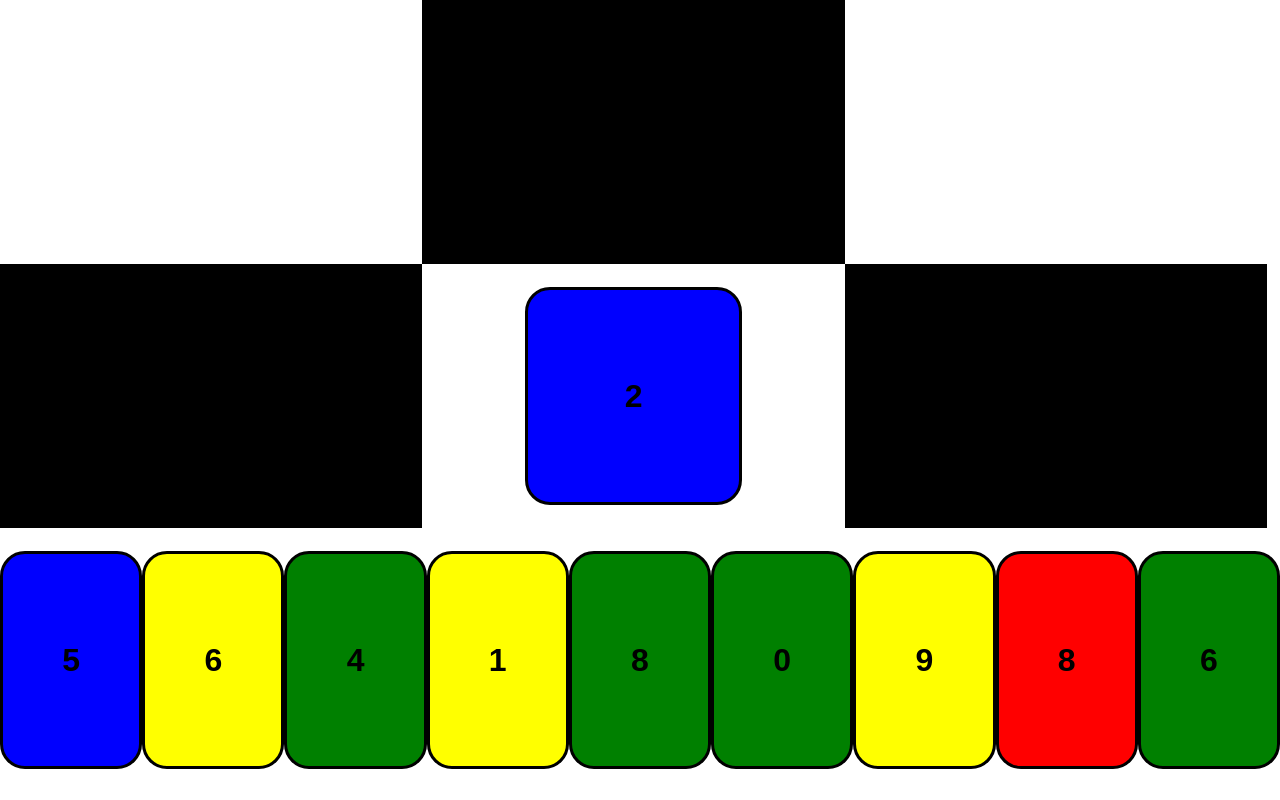
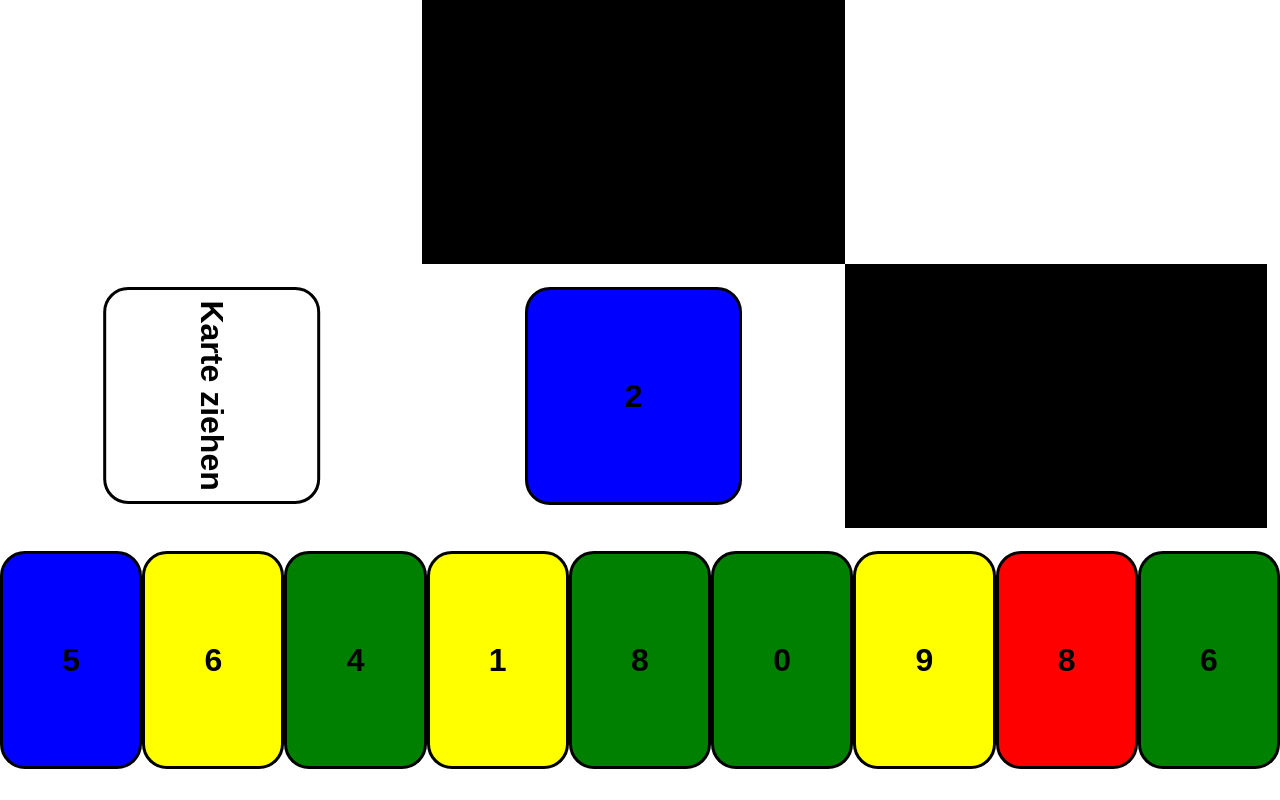
Before and after one commit to andyundso/uno-bot, a React (Create React App) app: page / in a window 1280 px wide. Built offline with nearby package versions, Linux system fonts and the light colour scheme; the HTML template or start-up script is replaced by a standard one.

Commit message:
Added possibility to take a card

```diff
--- a/src/App.tsx
+++ b/src/App.tsx
@@ -2,9 +2,10 @@ import 'izitoast/dist/css/iziToast.css';
 import iziToast from "izitoast";
 import * as React from 'react';
 import './App.css';
-import {distributeCards, generateCards, validCard} from "./helpers/cardFunctions";
+import {distributeCards, generateCards, playableCards, validCard} from "./helpers/cardFunctions";
 import {Card} from "./layout/Card";
-import {PlayerBoard} from "./PlayerBoard";
+import {CardStaple} from "./layout/CardStaple";
+import {PlayerBoard} from "./layout/PlayerBoard";
 import {DistributedCards, ICard} from "./types";
 
 interface Props {
@@ -57,6 +58,26 @@ class App extends React.Component<Props, State> {
         });
     }
 
+    public takeCard = () => {
+        if (playableCards(this.state.playerCards, this.state.playedCards[0])) {
+            iziToast.show({
+                color: 'red',
+                message: 'Du kannst Karten ausspielen, daher musst du keine Karte ziehen!',
+                position: 'topCenter',
+            })
+        } else {
+            const cardStaple = this.state.cardStaple;
+            const userCards = this.state.playerCards;
+            const pickedCard = cardStaple.shift();
+            userCards.push(pickedCard!);
+
+            this.setState({
+                cardStaple: cardStaple,
+                playerCards: userCards
+            })
+        }
+    };
+
     public updatePlayerCardState = (cardId: number) => {
         const card = this.state.playerCards.find((c: ICard) => c.key === cardId);
         if (card) {
@@ -92,7 +113,17 @@ class App extends React.Component<Props, State> {
                     </div>
 
                     <div style={{height: '33%', width: '100%'}}>
-                        <div style={{backgroundColor: 'black', float: 'left', height: '100%', width: '33%'}}/>
+                        <div style={{
+                            alignItems: 'center',
+                            display: 'flex',
+                            float: 'left',
+                            justifyContent: 'center',
+                            height: '100%',
+                            width: '33%'
+                        }}>
+                            <CardStaple onClick={this.takeCard}/>
+                        </div>
+
                         <div style={{
                             alignItems: 'center',
                             backgroundColor: 'white',
--- a/src/helpers/cardFunctions.ts
+++ b/src/helpers/cardFunctions.ts
@@ -20,7 +20,11 @@ export const generateCards = (): ICard[] => {
     });
 
     // copy each cards again
-    allCards.forEach((c: ICard) => allCards.push(c));
+    allCards.forEach((c: ICard) => {
+        c.key = i;
+        allCards.push(c);
+        i++
+    });
     colors.forEach((t: string) => {
         const card: IColorCard = {
             color: t,
@@ -72,3 +76,7 @@ export const distributeCards = (cards: ICard[]): DistributedCards => {
 export const validCard = (cardToPlay: ICard, lastCard: ICard) => {
     return cardToPlay.color === lastCard.color || cardToPlay.value === lastCard.value
 };
+
+export const playableCards = (cards: ICard[], lastCard: ICard) => {
+    return cards.map((c: ICard) => validCard(c, lastCard)).includes(true)
+};
--- a/src/layout/Card.tsx
+++ b/src/layout/Card.tsx
@@ -3,7 +3,8 @@ import * as React from 'react'
 interface Props {
     color: string;
     onClick?: () => void
-    value: number;
+    value: number|string;
+    verticalText?: boolean;
 }
 
 export class Card extends React.Component<Props> {
@@ -17,6 +18,7 @@ export class Card extends React.Component<Props> {
                 display: 'flex',
                 justifyContent: 'center',
                 height: '80%',
+                transform: this.props.verticalText ? 'rotate(90deg)' : undefined,
                 width: '50%'
             }}>
                 <h1>{this.props.value}</h1>
--- /dev/null
+++ b/src/layout/CardStaple.tsx
@@ -0,0 +1,9 @@
+import * as React from 'react';
+import {Card} from "./Card";
+
+interface Props {
+    onClick: () => void
+}
+
+export const CardStaple = ({onClick}: Props) =>
+    <Card verticalText color={'white'} onClick={onClick} value={'Karte ziehen'}/>;
--- a/src/PlayerBoard.tsx
+++ b/src/layout/PlayerBoard.tsx
@@ -1,6 +1,6 @@
 import * as React from 'react'
-import {Card} from "./layout/Card";
-import {ICard} from "./types";
+import {Card} from "./Card";
+import {ICard} from "../types";
 
 interface Props {
     cards: ICard[];
--- a/tsconfig.json
+++ b/tsconfig.json
@@ -4,7 +4,7 @@
     "outDir": "build/dist",
     "module": "esnext",
     "target": "es5",
-    "lib": ["es6", "dom"],
+    "lib": ["es6", "es2016", "dom"],
     "sourceMap": true,
     "allowJs": true,
     "jsx": "react",
```
